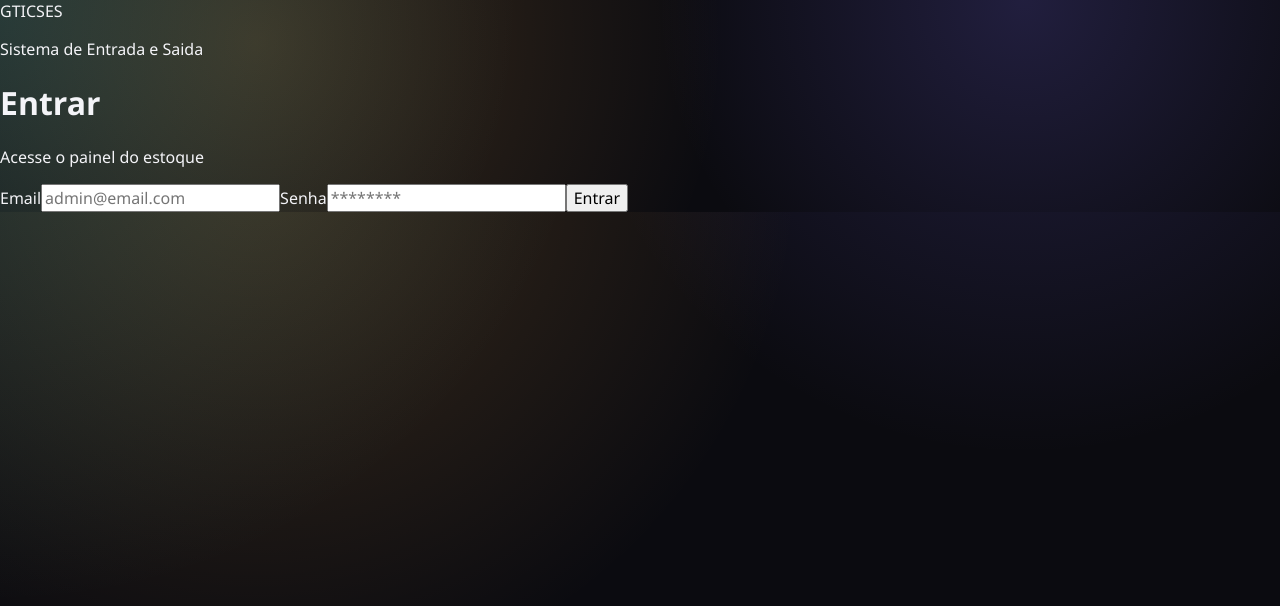
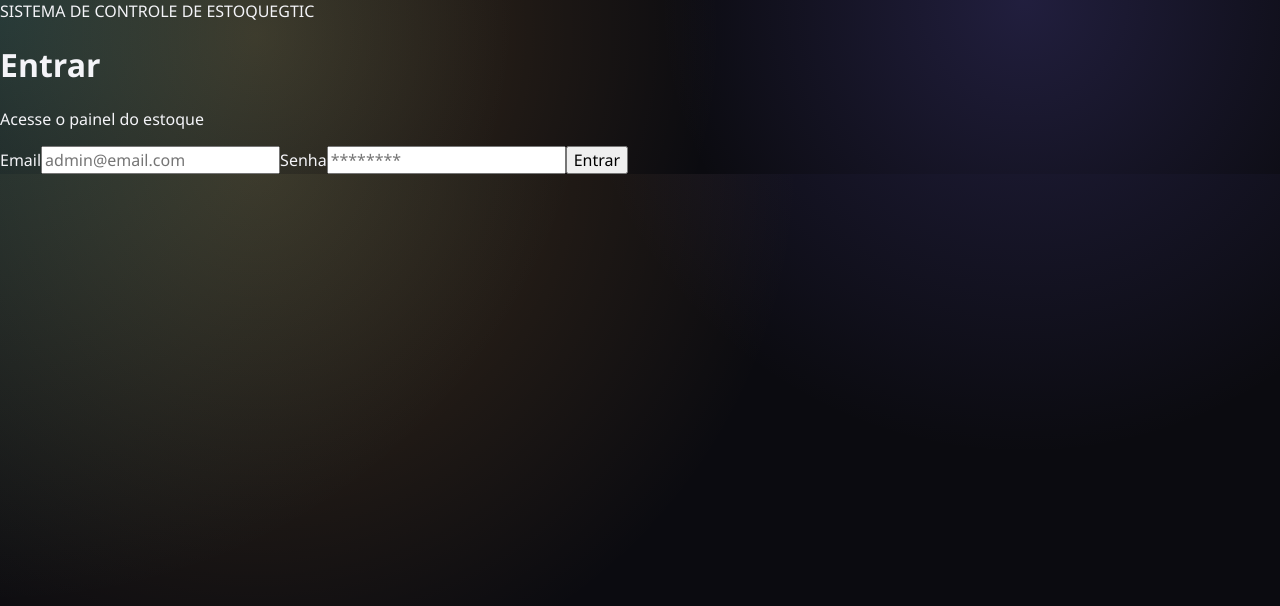
Before and after one commit to sharliro/SISTEMA-ESTOQUE, a Next.js app in the folder web/: page /login in a window 1280 px wide. Shown: the top 606 px of the page. Built offline with nearby package versions, Linux system fonts and the light colour scheme; no server answers.

Commit message:
Update logo text and subtitle in login page

```diff
--- a/web/src/app/(auth)/login/page.tsx
+++ b/web/src/app/(auth)/login/page.tsx
@@ -35,10 +35,10 @@ export default function LoginPage() {
     <div className="auth-page">
       <div className="auth-card">
         <div className="logo">
-          <span className="logo-mark">GTIC</span>
-          <span className="logo-text">SES</span>
+          <span className="logo-mark">SISTEMA DE CONTROLE DE ESTOQUE</span>
+          <span className="logo-text">GTIC</span>
         </div>
-        <p className="logo-subtitle">Sistema de Entrada e Saida</p>
+        <p className="logo-subtitle"></p>
         <h1>Entrar</h1>
         <p>Acesse o painel do estoque</p>
         <form className="auth-form" onSubmit={handleSubmit}>
```
